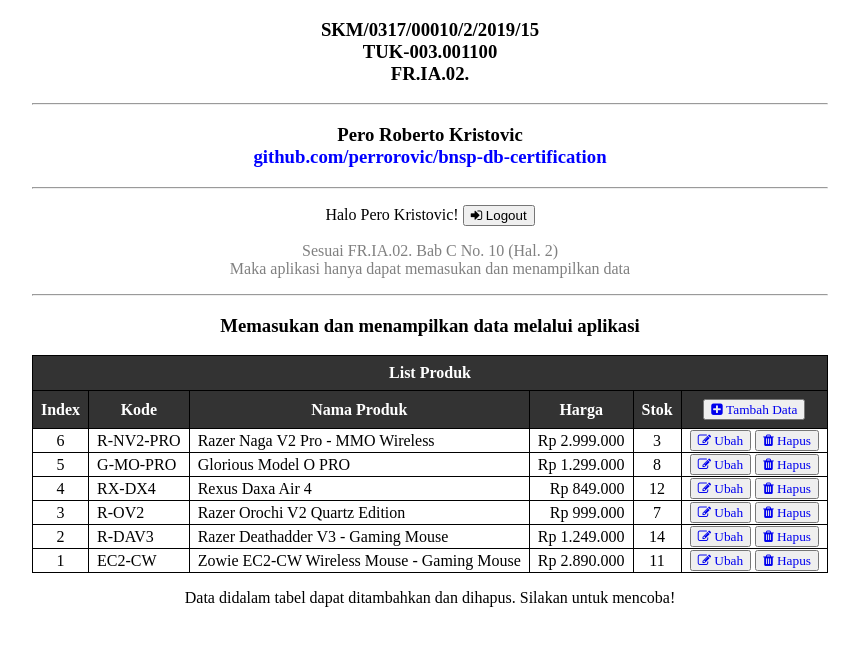
After one commit to perrorovic/bnsp-db-certification, a PHP site: page /database.php in a window 1280 px wide. The commit adds this page. Shown: the top 646 px of the page, without its empty margins (210-1069 px from the left). Run offline with PHP 8.4, Linux system fonts and the light colour scheme; a user stored in the database is signed in; data comes from the database, SQL or seed files in the repository.

Commit message:
php file and function

```diff
--- /dev/null
+++ b/database.php
@@ -0,0 +1,108 @@
+<!DOCTYPE html>
+<html lang="en">
+<?php
+session_start();
+if (!isset($_SESSION["auth_check"])) {
+    header("location: login.php");
+    exit;
+}
+?>
+
+<?php include_once('db-connection.php');
+include('db-query.php');
+include('db-function.php'); ?>
+
+<head>
+    <meta charset="UTF-8" />
+    <meta http-equiv="X-UA-Compatible" content="IE=edge" />
+    <meta name="viewport" content="width=device-width, initial-scale=1.0" />
+    <link rel="stylesheet" href="https://cdnjs.cloudflare.com/ajax/libs/font-awesome/4.7.0/css/font-awesome.min.css">
+    <link rel="icon" type="image/x-icon" href="bnsp-icon.png">
+    <title>TUK-003.001100 - FR.IA.02.</title>
+</head>
+<style>
+    body {
+        max-width: max-content;
+        margin: auto;
+        text-align: center;
+    }
+
+    table {
+        width: 100%;
+        border-collapse: collapse;
+    }
+
+    table,
+    th,
+    td {
+        border: 1px solid black;
+    }
+
+    th,
+    td {
+        padding-left: 0.5rem;
+        padding-right: 0.5rem;
+    }
+
+    th {
+        padding-top: 0.5rem;
+        padding-bottom: 0.5rem;
+        color: #fff !important;
+        background-color: #333 !important;
+    }
+</style>
+<?php $fetch = query("SELECT * FROM `produk` ORDER BY `id` DESC"); ?>
+
+<body>
+    <header>
+        <h3>
+            SKM/0317/00010/2/2019/15 <br />
+            TUK-003.001100 <br />
+            FR.IA.02.
+        </h3>
+        <hr>
+        <h3>Pero Roberto Kristovic <br>
+            <a href="https://github.com/perrorovic/bnsp-db-certification" target="_blank" style="text-decoration: none; color:blue;">github.com/perrorovic/bnsp-db-certification</a>
+        </h3>
+    </header>
+    <hr>
+    <p>Halo <?php echo $_SESSION['fullname'] ?>! <a href="logout.php"><button type="button"><i class="fa fa-sign-in"></i> Logout</button></a></p>
+    <p style="color: gray;">Sesuai FR.IA.02. Bab C No. 10 (Hal. 2)<br> Maka aplikasi hanya dapat memasukan dan menampilkan data</p>
+    <hr>
+    <article>
+        <h3>Memasukan dan menampilkan data melalui aplikasi</h3>
+        <table align="center" style="text-align: center;">
+            <tr>
+                <th colspan="6">List Produk</th>
+            </tr>
+            <tr class="hidden">
+                <th>Index</th>
+                <th>Kode</th>
+                <th>Nama Produk</th>
+                <th>Harga</th>
+                <th>Stok</th>
+                <th><button><a href="database-insert.php"><i class="fa fa-plus-square"> Tambah Data</i></a></button></th>
+            </tr>
+            <?php $i = 1; ?>
+            <?php foreach ($fetch as $row) : ?>
+                <tr>
+                    <td style="text-align: center"> <?php echo $row["id"]; //echo $i; ?></td>
+                    <td style="text-align: left"><?php echo $row["kode_produk"]; ?></td>
+                    <td style="text-align: left"><?php echo $row["nama_produk"]; ?></td>
+                    <td style="text-align: right">Rp <?php echo number_format($row["harga"], 0, ',', '.'); ?></td>
+                    <td style="text-align: center"><?php echo $row["stok"]; ?></td>
+                    <td>
+                        <button><a href="database-edit.php?id=<?php echo $row["id"]; ?>"><i class="fa fa-pencil-square-o"> Ubah</i></a></button>
+                        <button><a href="database-delete.php?id=<?php echo $row["id"] ?>" onclick="return confirm('Konfirmasi untuk penghapusan data');"><i class="fa fa-trash"> Hapus</i></a></button>
+                    </td>
+                </tr>
+                <?php $i++;
+                ?>
+            <?php endforeach;
+            ?>
+        </table>
+    </article>
+    <p>Data didalam tabel dapat ditambahkan dan dihapus. Silakan untuk mencoba!</p>
+</body>
+
+</html>
--- a/db-function.php
+++ b/db-function.php
@@ -31,4 +31,25 @@ function sortName_DESC(){
 	$query="SELECT * FROM `produk` ORDER BY `nama_produk` DESC";
 	return query($query);
 }
+function databaseInsert($data){
+	global $connection;
+
+	$kode_produk=htmlspecialchars($data["kode_produk"]);
+	$nama_produk=htmlspecialchars($data["nama_produk"]);
+	$harga_temp=htmlspecialchars($data["harga"]);
+	$harga=str_replace(',','.',str_replace('.','',$harga_temp));
+	settype($harga, "integer");
+	$stok=htmlspecialchars($data["stok"]);
+
+	$query="INSERT INTO `produk` (`id`, `kode_produk`, `nama_produk`, `harga`, `stok`)
+	VALUES (NULL, '$kode_produk', '$nama_produk', '$harga', '$stok');";
+	mysqli_query($connection, $query);
+	return mysqli_affected_rows($connection);
+}
+function databaseDelete($id){
+	global $connection;
+
+	mysqli_query($connection, "DELETE FROM produk WHERE id=$id");
+	return mysqli_affected_rows($connection);
+}
 ?>
```
Also changed, not shown: database-delete.php (added, +30 -0 lines), database-insert.php (added, +95 -0 lines), index.php (+6 -2 lines), login.php (added, +130 -0 lines), logout.php (added, +9 -0 lines).
